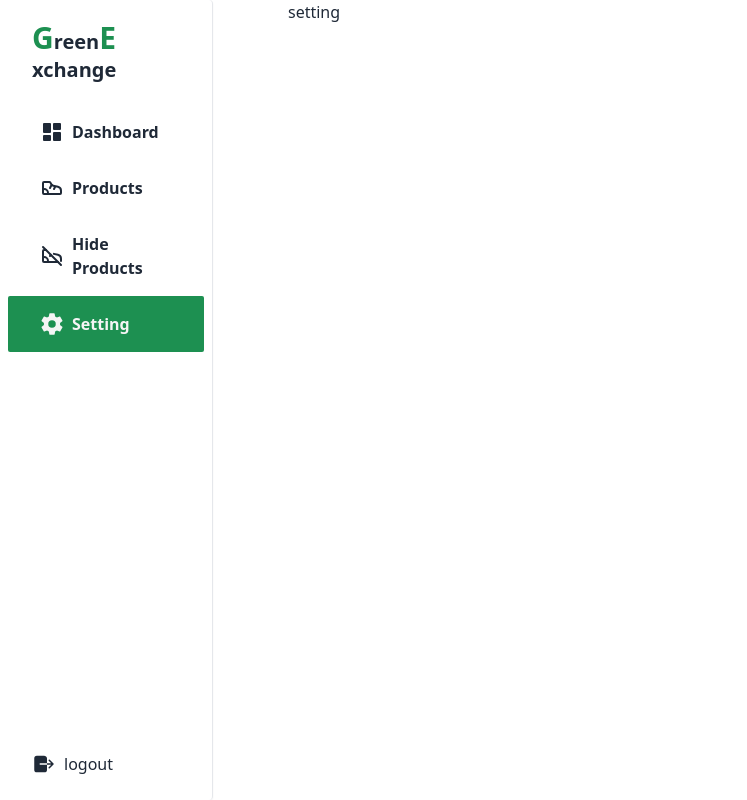
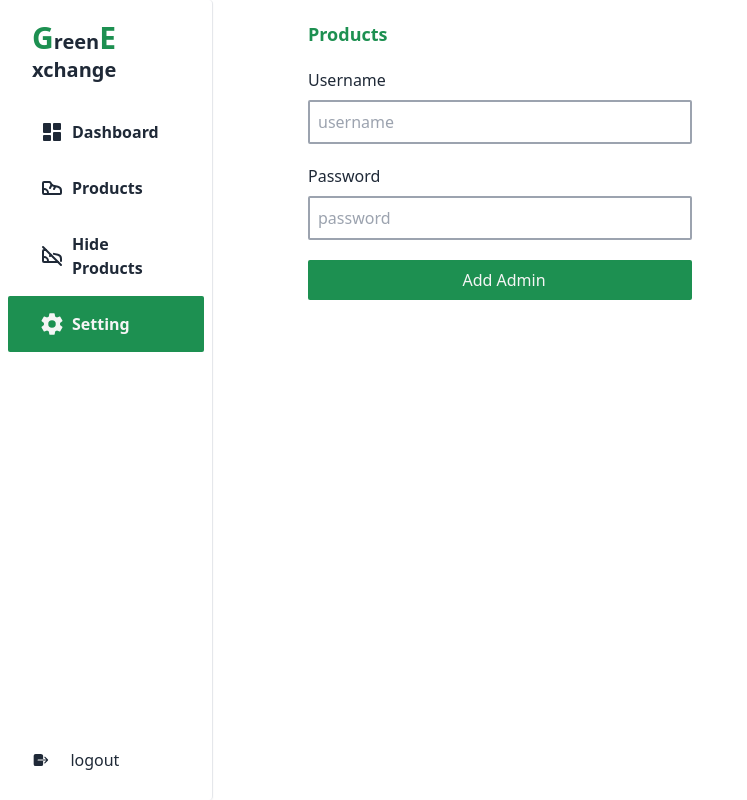
Before and after one commit to Sanaa00/Green-Exchange-AdminPanel, a React (Vite) app: page /setting in a window 1280 px wide. Shown: the whole page, without its empty margins (0-747 px from the left). Built offline with nearby package versions, Linux system fonts and the light colour scheme.

Commit message:
add admin form

```diff
--- /dev/null
+++ b/src/Component/AddAdminForm.jsx
@@ -0,0 +1,56 @@
+import { useState } from 'react';
+import PrimaryButton from './PrimaryButton';
+function AddAdminForm() {
+  const [formData, setFormData] = useState({
+    username: '',
+    password: '',
+  });
+  console.log('form data', formData);
+  const handleInput = (e) => {
+    setFormData({ ...formData, [e.target.name]: e.target.value });
+  };
+  const handleFormData = () => {
+    //add to route
+  };
+  return (
+    <div className="flex flex-col text-gray-800">
+      <div className="mt-5 flex flex-col">
+        <label htmlFor="Username">Username</label>
+        <input
+          id="username"
+          value={formData.username}
+          onChange={(e) => handleInput(e)}
+          required={true}
+          name="username"
+          className="mt-2 w-96 focus:outline-none border-2 py-2 rounded-sm p-2 hover:duration-300 duration-300 border-gray-400 hover:border-gray-500 focus:border-green"
+          placeholder="username"
+        />
+      </div>
+
+      <div className="mt-5 flex flex-col">
+        <label htmlFor="Password">Password</label>
+        <input
+          id="password"
+          value={formData.password}
+          onChange={(e) => handleInput(e)}
+          required={true}
+          name="password"
+          className="mt-2 w-96 focus:outline-none border-2 py-2 rounded-sm p-2 hover:duration-300 duration-300 border-gray-400 hover:border-gray-500 focus:border-green "
+          placeholder="password"
+        />
+      </div>
+      <div className="mt-5">
+        <PrimaryButton
+          text="Add Admin"
+          color={'green'}
+          widthbutton={'24rem'}
+          textColor="neutral-100"
+          align={'center'}
+          onClick={() => handleFormData()}
+        />
+      </div>
+    </div>
+  );
+}
+
+export default AddAdminForm;
--- /dev/null
+++ b/src/Component/Chart.jsx
@@ -0,0 +1,15 @@
+import { PieChart } from 'react-minimal-pie-chart';
+
+function Chart() {
+  return (
+    <PieChart
+      data={[
+        { title: 'Erbil', value: 10, color: '#E38627' },
+        { title: 'Suly', value: 15, color: '#C13C37' },
+        { title: 'duhok', value: 20, color: '#6A2135' },
+      ]}
+    />
+  );
+}
+
+export default Chart;
--- a/src/Component/PrimaryButton.jsx
+++ b/src/Component/PrimaryButton.jsx
@@ -1,13 +1,23 @@
+/* eslint-disable react/prop-types */
 // eslint-disable-next-line react/prop-types
-function PrimaryButton({ widthbutton, text, icon }) {
+function PrimaryButton({
+  widthbutton,
+  text,
+  icon,
+  color,
+  textColor,
+  align,
+  onClick,
+}) {
   return (
     <button
+      onClick={onClick}
       //  onclick={onclick}
       style={{ width: widthbutton }}
-      className={`rounded-sm py-1 text-neutral0 flex items-center `}
+      className={`rounded-sm py-1 text-neutral0 flex items-center bg-${color} text-${textColor} py-2 text-${align}`}
     >
       {icon}
-      <span className="ml-2">{text}</span>
+      <span className="ml-2 w-full">{text}</span>
     </button>
   );
 }
--- a/src/Component/Sidbar.jsx
+++ b/src/Component/Sidbar.jsx
@@ -33,7 +33,7 @@ function Sidbar() {
           {' '}
           <PrimaryButton
             text={'logout'}
-            color="green"
+            // color="green"
             widthbutton={100}
             icon={<IoLogOut className="w-6 h-6" />}
           />
--- a/src/Pages/Dashboard.jsx
+++ b/src/Pages/Dashboard.jsx
@@ -1,3 +1,4 @@
+import Chart from '../Component/Chart';
 import TotalNumbers from '../Component/TotalNumbers';
 function Dashboard() {
   return (
@@ -6,6 +7,10 @@ function Dashboard() {
       <div className="mt-5">
         <TotalNumbers />
       </div>
+      <div className="flex mt-5 h-96">
+        <Chart />
+        <Chart />
+      </div>
     </div>
   );
 }
--- a/src/Pages/Setting.jsx
+++ b/src/Pages/Setting.jsx
@@ -1,5 +1,12 @@
+import AddAdminForm from '../Component/AddAdminForm';
+
 function Setting() {
-  return <div>setting</div>;
+  return (
+    <div className="p-5">
+      <p className="font-semibold text-lg text-green">Products</p>
+      <AddAdminForm />
+    </div>
+  );
 }
 
 export default Setting;
```
